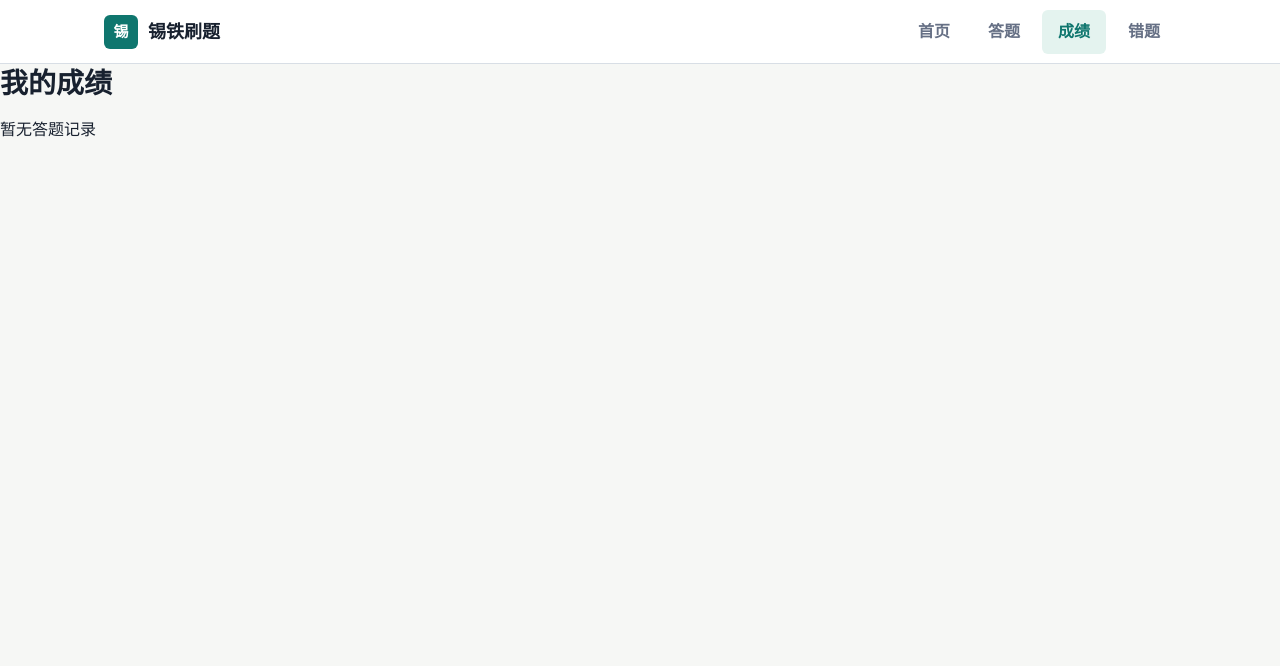
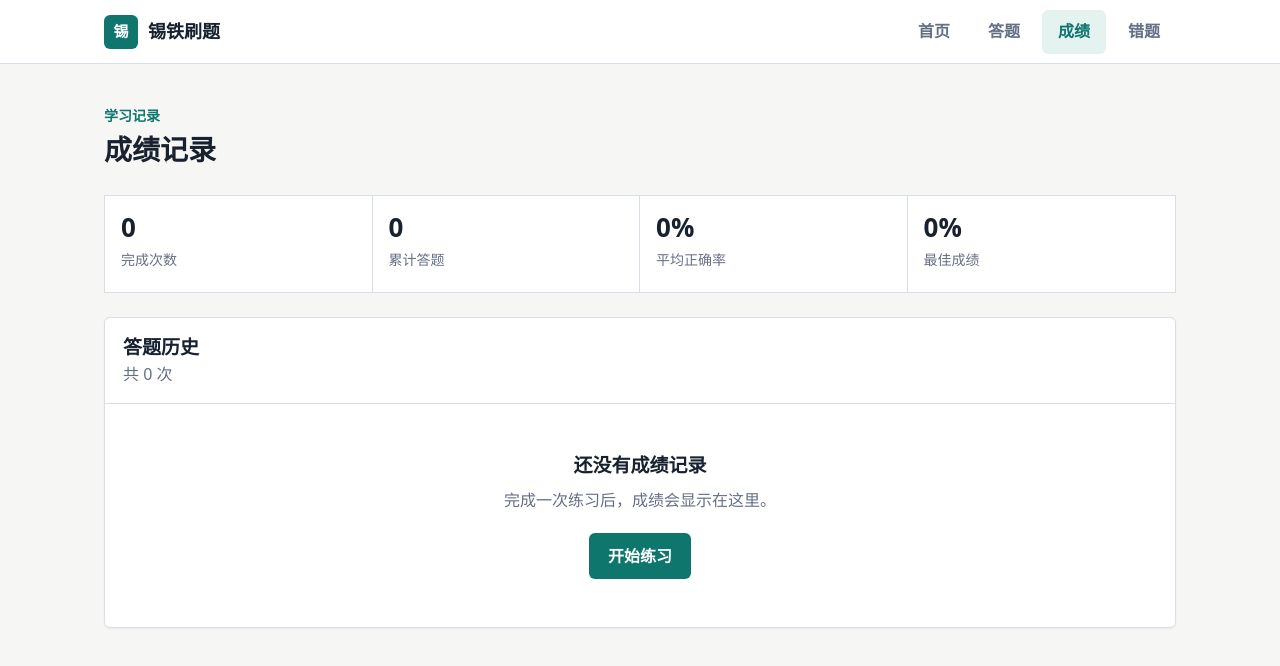
Before and after one commit to BSQFH/question-platform, a Next.js app: page /records in a window 1280 px wide. Shown: the top 666 px of the page. Built offline with nearby package versions, Linux system fonts and the light colour scheme.

Commit message:
Add exam records page

```diff
--- a/app/records/page.js
+++ b/app/records/page.js
@@ -1,147 +1,154 @@
 "use client"
 
-import { useEffect, useState } from "react"
+import Link from "next/link"
+import { useEffect, useMemo, useState } from "react"
+import { formatDuration, summarizeRecords } from "../lib/quiz"
+import { clearLocalRecords, getLocalRecords } from "../lib/storage"
 
+function formatDate(value) {
+  try {
+    return new Intl.DateTimeFormat("zh-CN", {
+      month: "2-digit",
+      day: "2-digit",
+      hour: "2-digit",
+      minute: "2-digit"
+    }).format(new Date(value))
+  } catch {
+    return "--"
+  }
+}
 
-export default function Records(){
+export default function Records() {
+  const [records, setRecords] = useState([])
+  const [loaded, setLoaded] = useState(false)
+  const [mode, setMode] = useState("all")
+  const summary = useMemo(() => summarizeRecords(records), [records])
+  const visibleRecords = useMemo(
+    () => records.filter((item) => mode === "all" || item.mode === mode),
+    [mode, records]
+  )
 
+  useEffect(() => {
+    setRecords(getLocalRecords())
+    setLoaded(true)
+  }, [])
 
-  const [records,setRecords] = useState([])
-
-  const [loading,setLoading] = useState(true)
-
-
-
-  useEffect(()=>{
-
-
-    fetch("/api/records")
-    .then(res=>res.json())
-
-    .then(data=>{
-
-      setRecords(data)
-
-      setLoading(false)
-
-    })
-
-
-  },[])
-
-
-
-
-
-  if(loading){
-
-
-    return (
-
-      <main>
-
-        <h1>
-          成绩加载中...
-        </h1>
-
-      </main>
-
-    )
-
-
+  function clearRecords() {
+    if (!window.confirm("确定清空这台设备上的全部答题记录吗？")) return
+    clearLocalRecords()
+    setRecords([])
   }
 
-
-
-
+  if (!loaded) {
+    return (
+      <main className="page">
+        <section className="panel status-panel" aria-live="polite">
+          <h1>正在读取成绩</h1>
+          <div className="loading-bar" aria-hidden="true" />
+        </section>
+      </main>
+    )
+  }
 
   return (
+    <main className="page">
+      <header className="page-heading">
+        <p className="eyebrow">学习记录</p>
+        <h1>成绩记录</h1>
+      </header>
 
-    <main>
+      <section className="summary-grid" aria-label="累计成绩摘要">
+        <div className="stat-item"><strong className="stat-value">{summary.sessions}</strong><span className="stat-label">完成次数</span></div>
+        <div className="stat-item"><strong className="stat-value">{summary.totalAnswered}</strong><span className="stat-label">累计答题</span></div>
+        <div className="stat-item"><strong className="stat-value">{summary.accuracy}%</strong><span className="stat-label">平均正确率</span></div>
+        <div className="stat-item"><strong className="stat-value">{summary.bestAccuracy}%</strong><span className="stat-label">最佳成绩</span></div>
+      </section>
 
-
-      <h1>
-        我的成绩
-      </h1>
-
-
-
-      {
-        records.length===0 &&
-
-        <p>
-          暂无答题记录
-        </p>
-
-      }
-
-
-
-
-      {
-
-      records.map((item)=>(
-
-
-        <div key={item.id}>
-
-
-          <hr/>
-
-
-          <h2>
-            用户：{item.username}
-          </h2>
-
-
-
-          <p>
-            时间：
-            {new Date(item.created_at).toLocaleString()}
-          </p>
-
-
-
-          <p>
-            总题数：
-            {item.total}
-          </p>
-
-
-
-          <p>
-            答对：
-            {item.correct}
-          </p>
-
-
-
-          <p>
-            正确率：
-            {item.accuracy}%
-          </p>
-
-
-
-          <h3>
-            错题数量：
-            {item.wrong_questions.length}
-          </h3>
-
-
-
+      <section className="panel records-panel" aria-labelledby="history-title">
+        <div className="records-toolbar">
+          <div>
+            <h2 id="history-title">答题历史</h2>
+            <span className="muted">共 {records.length} 次</span>
+          </div>
+          {records.length > 0 && (
+            <button className="button danger" type="button" onClick={clearRecords}>清空本机记录</button>
+          )}
         </div>
 
+        {records.length > 0 && (
+          <div className="records-mode-tabs" role="tablist" aria-label="记录类型">
+            {[
+              ["all", "全部"],
+              ["practice", "练习"],
+              ["exam", "考试"]
+            ].map(([value, label]) => (
+              <button
+                className={mode === value ? "active" : ""}
+                type="button"
+                role="tab"
+                aria-selected={mode === value}
+                key={value}
+                onClick={() => setMode(value)}
+              >
+                {label}
+              </button>
+            ))}
+          </div>
+        )}
 
-      ))
+        {records.length === 0 && (
+          <div className="empty-state">
+            <h2>还没有成绩记录</h2>
+            <p>完成一次练习后，成绩会显示在这里。</p>
+            <Link className="button primary" href="/quiz?count=10&shuffle=1">开始练习</Link>
+          </div>
+        )}
 
-      }
+        {records.length > 0 && visibleRecords.length === 0 && (
+          <div className="filtered-empty">
+            <h2>暂无这类记录</h2>
+            <p>切换到其他类型查看历史成绩。</p>
+          </div>
+        )}
 
-
-
+        {visibleRecords.length > 0 && (
+          <div className="table-wrap">
+            <table className="records-table">
+              <thead>
+                <tr>
+                  <th>时间</th>
+                  <th>模式</th>
+                  <th className="number">题数</th>
+                  <th className="number">答对</th>
+                  <th className="number">错题</th>
+                  <th className="number">正确率</th>
+                  <th className="number">用时</th>
+                </tr>
+              </thead>
+              <tbody>
+                {visibleRecords.map((item) => (
+                  <tr key={item.id}>
+                    <td data-label="时间">{formatDate(item.created_at)}</td>
+                    <td data-label="模式">
+                      {item.mode === "exam" ? "模拟考试" : item.source === "wrong" ? "错题练习" : "刷题练习"}
+                    </td>
+                    <td className="number" data-label="题数">{item.total}</td>
+                    <td className="number" data-label="答对">{item.correct}</td>
+                    <td className="number" data-label="错题">{item.wrong_questions.length}</td>
+                    <td
+                      className={`number ${item.accuracy >= 80 ? "accuracy-good" : "accuracy-review"}`}
+                      data-label="正确率"
+                    >
+                      {item.accuracy}%
+                    </td>
+                    <td className="number" data-label="用时">{formatDuration(item.duration_seconds)}</td>
+                  </tr>
+                ))}
+              </tbody>
+            </table>
+          </div>
+        )}
+      </section>
     </main>
-
   )
-
-
 }
```
